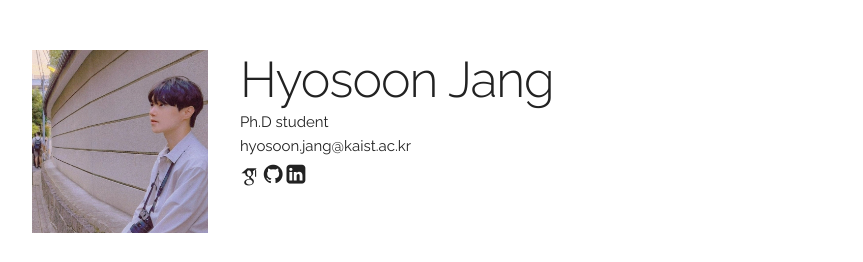
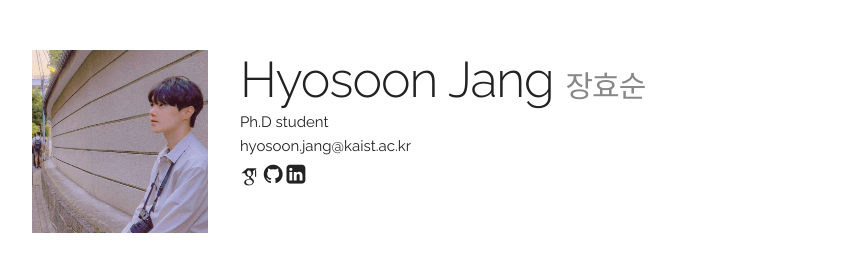
Before and after one commit to hsjang0/hsjang, a Jekyll site: the page built from index.html, in a window 1280 px wide and 900 px high. Shown: the top 262 px of the window, without its empty margins (208-1071 px from the left). Built offline with Jekyll 4.4.1, drawn with Linux system fonts in a browser that asks for light colours; some web fonts are replaced.

Commit message:
Add Korean name (장효순) to header for Google search visibility
Co-Authored-By: Claude Sonnet 4.6 <noreply@anthropic.com>

```diff
--- a/_layouts/default.html
+++ b/_layouts/default.html
@@ -82,7 +82,7 @@
           <a href="{{ site.baseurl }}/"><img class="u-max-full-width" src='{{ site.baseurl }}{{ site.data.main_info.profile_pic }}' alt="{{ site.data.main_info.name }} profile photo" loading="eager" decoding="async" data-author="Hyosoon Jang"></a>
         </div>
         <div class="nine columns main-description">
-            <h1>{{ site.data.main_info.name }}</h1>
+            <h1>{{ site.data.main_info.name }} <span style="font-size: 0.6em; color: #888; font-weight: normal;">장효순</span></h1>
             <p>{{ site.data.main_info.title }}</p>
             <p>{{ site.data.main_info.email }}</p>
             <p>
```
